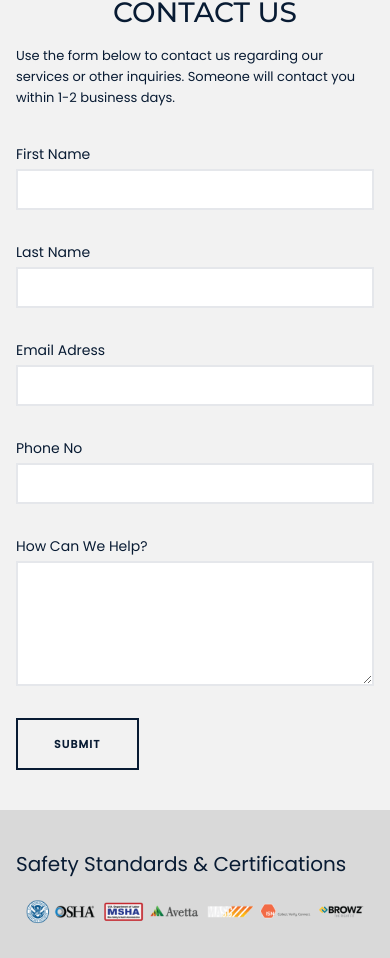
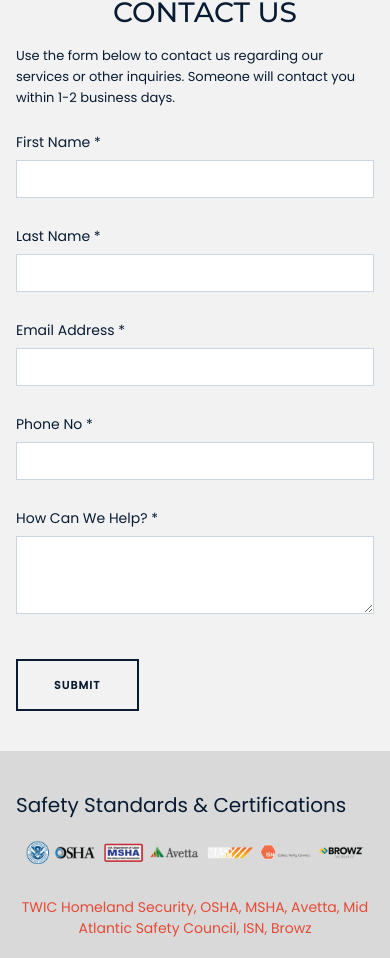
Before and after one commit to ashfakniloy/safkon-frontend, a Next.js app: page / in a window 390 px wide. Shown: the part 2675-3633 px from the top of the page. Built offline with nearby package versions, Linux system fonts and the light colour scheme.

Commit message:
added form validation

```diff
--- a/components/JobForm/Applicant.js
+++ b/components/Form/Applicant.js
@@ -1,17 +1,10 @@
-import { Formik, Form } from "formik";
+import { Formik, Form, ErrorMessage } from "formik";
 import * as Yup from "yup";
 import OptionField from "./OptionField";
 import TextField from "./TextField";
 
 function Applicant() {
-  return (
-    <div className="mt-8">
-      <div className=" p-4 bg-custom-gray5 ">
-        <h1 className="text-white text-xl uppercase">APPLICANT DATA</h1>
-      </div>
-      <div className="mt-5">
-        <Formik
-          initialValues={{
+  const initialvalues = {
     position: "",
     location: [],
     firstName: "",
@@ -33,14 +26,43 @@ function Applicant() {
     convicted: "",
     conviction: "",
     skills: "",
-          }}
-          onSubmit={(values) => {
-            console.log("Submitted values are", values);
+  };
+
+  const validate = Yup.object({
+    location: Yup.array().min(1, "Atleast one location is required"),
+    firstName: Yup.string().required("First Name is required"),
+    lastName: Yup.string().required("Last Name is required"),
+    address1: Yup.string().required("Address 1 is required"),
+    address2: Yup.string().required("Address 2 is required"),
+    phone: Yup.string().required("Phone No is required"),
+    email: Yup.string().required("Email is required"),
+    startingDate: Yup.string().required("Date is required"),
+    services: Yup.string().required("One option is required"),
+    documentation: Yup.string().required("One option is required"),
+    employmentType: Yup.array().min(1, "Atleast one option is required"),
+    convicted: Yup.string().required("One option is required"),
+    skills: Yup.string().required(
+      "Any special skill or qualification is required"
+    ),
+  });
+
+  return (
+    <div className="mt-8">
+      <div className=" p-4 bg-custom-gray5 ">
+        <h1 className="text-white text-xl uppercase">APPLICANT DATA</h1>
+      </div>
+      <div className="mt-5">
+        <Formik
+          initialValues={initialvalues}
+          validationSchema={validate}
+          onSubmit={(values, { resetForm }) => {
+            console.log("Submitted values", values);
+            resetForm();
           }}
         >
           {(formik) => (
             <Form>
-              <div className="grid grid-cols-2 gap-x-3 lg:gap-x-7 gap-y-7 text-sm">
+              <div className="grid grid-cols-2 gap-x-3 lg:gap-x-7 gap-y-5 lg:gap-y-7 text-sm">
                 <div className="col-span-2">
                   <TextField
                     label="Position you are applying for:"
@@ -49,7 +71,7 @@ function Applicant() {
                   />
                 </div>
 
-                <div className="col-span-2">
+                <div className="col-span-2 relative">
                   <p>Location(s) applying for: *</p>
                   <OptionField
                     name="location"
@@ -95,9 +117,9 @@ function Applicant() {
                   />
                   <OptionField
                     name="location"
-                    label=" Pocatello, ID"
+                    label="Pocatello, ID"
                     type="checkbox"
-                    value=" Pocatello, ID"
+                    value="Pocatello, ID"
                   />
                   <OptionField
                     name="location"
@@ -111,6 +133,9 @@ function Applicant() {
                     type="checkbox"
                     value="Pittsburg, PA"
                   />
+                  <p className="absolute -bottom-3 text-custom-red text-xs">
+                    <ErrorMessage name="location" />
+                  </p>
                 </div>
 
                 <div className="">
@@ -146,12 +171,12 @@ function Applicant() {
                   <TextField label="Country" name="country" type="text" />
                 </div>
                 <div className="">
-                  <TextField label="Phone *" name="phone" type="text" />
+                  <TextField label="Phone No *" name="phone" type="text" />
                 </div>
                 <div className="">
                   <TextField label="Email *" name="email" type="email" />
                 </div>
-                <div className="col-span-2 w-[45%] lg:w-1/4">
+                <div className="col-span-2 w-[48%] lg:w-1/4">
                   <TextField
                     label="Date Available to Start *"
                     name="startingDate"
@@ -159,7 +184,7 @@ function Applicant() {
                   />
                 </div>
 
-                <div className="col-span-2">
+                <div className="col-span-2 relative">
                   <p className="text-sm">
                     Have you ever worked for Industry Services? *
                   </p>
@@ -175,6 +200,9 @@ function Applicant() {
                     type="radio"
                     value="no"
                   />
+                  <p className="absolute -bottom-3 text-custom-red text-xs">
+                    <ErrorMessage name="services" />
+                  </p>
                 </div>
 
                 <div className="">
@@ -188,7 +216,7 @@ function Applicant() {
                   />
                 </div>
 
-                <div className="col-span-2">
+                <div className="col-span-2 relative">
                   <p className="text-sm">
                     Can you provide documentation that states you are eligible
                     to work in the United States? *
@@ -205,9 +233,12 @@ function Applicant() {
                     value="no"
                     type="radio"
                   />
+                  <p className="absolute -bottom-3 text-custom-red text-xs">
+                    <ErrorMessage name="documentation" />
+                  </p>
                 </div>
 
-                <div className="col-span-2">
+                <div className="col-span-2 relative">
                   <p>Type of employment desired: *</p>
                   <OptionField
                     name="employmentType"
@@ -233,9 +264,12 @@ function Applicant() {
                     value="seasonal"
                     type="checkbox"
                   />
+                  <p className="absolute -bottom-3 text-custom-red text-xs">
+                    <ErrorMessage name="employmentType" />
+                  </p>
                 </div>
 
-                <div className="col-span-2">
+                <div className="col-span-2 relative">
                   <p>
                     Have you ever pleaded guilty, no contest or been convicted
                     of a crime? *
@@ -252,6 +286,9 @@ function Applicant() {
                     value="no"
                     type="radio"
                   />
+                  <p className="absolute -bottom-3 text-custom-red text-xs">
+                    <ErrorMessage name="convicted" />
+                  </p>
                 </div>
 
                 <div className="col-span-2">
--- a/components/JobForm/TextField.js
+++ b/components/Form/TextField.js
@@ -1,4 +1,4 @@
-import { useField } from "formik";
+import { useField, ErrorMessage } from "formik";
 
 function TextField({ label, ...props }) {
   const [field, meta] = useField(props);
@@ -6,21 +6,26 @@ function TextField({ label, ...props }) {
   return (
     <div className="mb-2">
       <label htmlFor={field.name}>{label}</label>
-      <div className="my-2">
+      <div className="my-2 relative">
         {props.textarea ? (
           <textarea
             className="p-2 w-full outline-none border border-slate-300 focus:border-custom-red"
             rows="3"
+            id={field.name}
             {...field}
             {...props}
           />
         ) : (
           <input
             className="p-2 w-full outline-none border border-slate-300 focus:border-custom-red"
+            id={field.name}
             {...field}
             {...props}
           />
         )}
+        <p className="absolute -bottom-4 text-custom-red text-xs">
+          <ErrorMessage name={field.name} />
+        </p>
       </div>
     </div>
   );
--- a/components/Home/Contact.js
+++ b/components/Home/Contact.js
@@ -1,27 +1,22 @@
 import * as Yup from "yup";
-import { useFormik } from "formik";
+import { useFormik, Formik, Form } from "formik";
+import TextField from "../Form/TextField";
 
 function Contact() {
-  const formik = useFormik({
-    initialValues: {
+  const initialvalues = {
     firstName: "",
     lastName: "",
     email: "",
     phone: "",
     message: "",
-    },
+  };
 
-    validationSchema: Yup.object({
+  const validate = Yup.object({
     firstName: Yup.string().required("First Name is required"),
     lastName: Yup.string().required("Last Name is required"),
     email: Yup.string().required("Email is required"),
     phone: Yup.string().required("Phone No is required"),
     message: Yup.string().required("Message is required"),
-    }),
-
-    onSubmit: (values) => {
-      console.log(values);
-    },
   });
 
   return (
@@ -36,106 +31,48 @@ function Contact() {
         </p>
 
         <div className="mt-6">
-          <form onSubmit={formik.handleSubmit}>
-            <div className="grid grid-cols-1 lg:grid-cols-2 gap-5 text-[14px]">
-              <div className="relative mt-3 col-span-2 lg:col-span-1 flex flex-col">
-                <label htmlFor="name" className="cursor-pointer">
-                  First Name
-                </label>
-                <input
+          <Formik
+            initialValues={initialvalues}
+            validationSchema={validate}
+            onSubmit={(values, { resetForm }) => {
+              console.log("Submitted values", values);
+              resetForm();
+            }}
+          >
+            {(formik) => (
+              <Form>
+                <div className="grid grid-cols-2 text-sm gap-x-7 gap-y-5 md:gap-y-7">
+                  <div className="col-span-2 sm:col-span-1">
+                    <TextField
+                      label="First Name *"
+                      name="firstName"
                       type="text"
-                  id="firstName"
-                  value={formik.values.firstName}
-                  onChange={formik.handleChange}
-                  className="mt-1 p-2 outline-none border-2 border-gray-200 focus:border-custom-red"
                     />
-                {formik.errors.firstName ? (
-                  <p className="absolute left-0 -bottom-5 text-custom-red text-[12px]">
-                    {formik.errors.firstName}
-                  </p>
-                ) : (
-                  ""
-                )}
                   </div>
-
-              <div className="relative mt-3 col-span-2 lg:col-span-1 flex flex-col">
-                <label htmlFor="name" className="text-[14px] cursor-pointer">
-                  Last Name
-                </label>
-                <input
+                  <div className="col-span-2 sm:col-span-1">
+                    <TextField
+                      label="Last Name *"
+                      name="lastName"
                       type="text"
-                  id="lastName"
-                  value={formik.values.lastName}
-                  onChange={formik.handleChange}
-                  className="mt-1 p-2 outline-none border-2 border-gray-200 focus:border-custom-red"
                     />
-                {formik.errors.lastName ? (
-                  <p className="absolute left-0 -bottom-5 text-custom-red text-[12px]">
-                    {formik.errors.lastName}
-                  </p>
-                ) : (
-                  ""
-                )}
                   </div>
-
-              <div className="relative mt-3 col-span-2 lg:col-span-1 flex flex-col">
-                <label htmlFor="email" className="text-[14px] cursor-pointer">
-                  Email Adress
-                </label>
-                <input
+                  <div className="col-span-2 sm:col-span-1">
+                    <TextField
+                      label="Email Address *"
+                      name="email"
                       type="email"
-                  id="email"
-                  value={formik.values.email}
-                  onChange={formik.handleChange}
-                  className="mt-1 p-2 outline-none border-2 border-gray-200 focus:border-custom-red"
                     />
-                {formik.errors.email ? (
-                  <p className="absolute left-0 -bottom-5 text-custom-red text-[12px]">
-                    {formik.errors.email}
-                  </p>
-                ) : (
-                  ""
-                )}
                   </div>
-
-              <div className="relative mt-3 col-span-2 lg:col-span-1 flex flex-col">
-                <label htmlFor="phone" className="text-[14px] cursor-pointer">
-                  Phone No
-                </label>
-                <input
+                  <div className="col-span-2 sm:col-span-1">
+                    <TextField label="Phone No *" name="phone" type="text" />
+                  </div>
+                  <div className="col-span-2">
+                    <TextField
+                      label="How Can We Help? *"
+                      name="message"
                       type="text"
-                  id="phone"
-                  value={formik.values.phone}
-                  onChange={formik.handleChange}
-                  className="mt-1 p-2 outline-none border-2 border-gray-200 focus:border-custom-red"
+                      textarea="true"
                     />
-                {formik.errors.phone ? (
-                  <p className="absolute left-0 -bottom-5 text-custom-red text-[12px]">
-                    {formik.errors.phone}
-                  </p>
-                ) : (
-                  ""
-                )}
-              </div>
-
-              <div className="relative mt-3 col-span-2 flex flex-col">
-                <label htmlFor="message" className="text-[14px] cursor-pointer">
-                  How Can We Help?
-                </label>
-                <textarea
-                  id="message"
-                  value={formik.values.message}
-                  onChange={formik.handleChange}
-                  rows="5"
-                  className="mt-1 p-2 outline-none border-2 border-gray-200 focus:border-custom-red"
-                />
-                {formik.errors.message ? (
-                  <p className="absolute left-0 -bottom-5 text-custom-red text-[12px]">
-                    {formik.errors.message}
-                  </p>
-                ) : (
-                  ""
-                )}
                   </div>
                 </div>
 
@@ -147,7 +84,9 @@ function Contact() {
                     Submit
                   </button>
                 </div>
-          </form>
+              </Form>
+            )}
+          </Formik>
         </div>
       </div>
     </div>
--- a/components/Home/Services.js
+++ b/components/Home/Services.js
@@ -33,7 +33,7 @@ function Services() {
           })}
         </div>
         <div className="flex justify-end mt-8">
-          <button className="border-2 border-black px-8 lg:px-11 py-5 lg:py-6 hover:bg-black hover:text-white transition duration-300 text-[14px] lg:text-[18px] uppercase">
+          <button className="border-2 border-custom-blue px-8 lg:px-11 py-5 lg:py-6 hover:bg-custom-blue hover:text-white transition duration-300 text-[14px] lg:text-[18px] uppercase">
             All services
           </button>
         </div>
--- a/pages/job-opportunities.js
+++ b/pages/job-opportunities.js
@@ -1,4 +1,4 @@
-import Applicant from "../components/JobForm/Applicant";
+import Applicant from "../components/Form/Applicant";
 import Layout from "../components/Layout";
 
 const pageDetails = {
```
Also changed, not shown: components/Layout/Dropdown.js (+4 -4 lines), components/Layout/Header.js (+5 -4 lines), components/Form/OptionField.js (renamed from components/JobForm/OptionField.js). Lines whose indentation alone changed are shown as unchanged.
